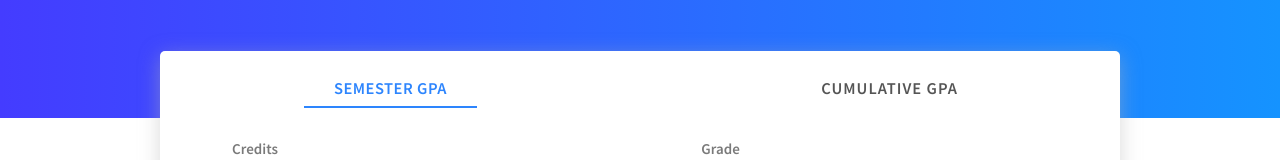
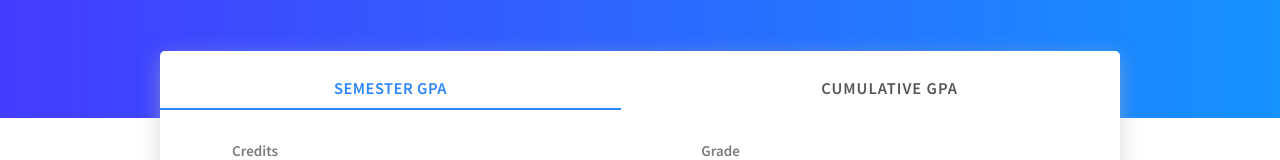
Before and after one commit to aritropaul/gpacalculator, a plain HTML site: page index.html in a window 1280 px wide. Shown: the part 264-424 px from the top of the page. Drawn offline with nearby package versions, Linux system fonts and the light colour scheme.

Commit message:
Semester GPA Calculator complete

```diff
--- a/index.html
+++ b/index.html
@@ -25,7 +25,7 @@
         <div class="row card">
             <div class="twelve columns incard">
                 <div class="row nav">
-                    <div class="six columns">
+                    <div class="six columns selected">
                         <button class="active" id="GPA">Semester GPA</button>
                     </div>
                     <div class="six columns">
--- a/main.css
+++ b/main.css
@@ -57,8 +57,11 @@ button{
     margin-bottom: 0 !important;
 }
 
+.selected{
+    border-bottom: 2px solid #2d85fd !important;
+}
+
 .active{
-    border-bottom: 2px solid #2d85fd !important;
     color: #2d85fd !important;
     letter-spacing: .5px !important;
 }
```
